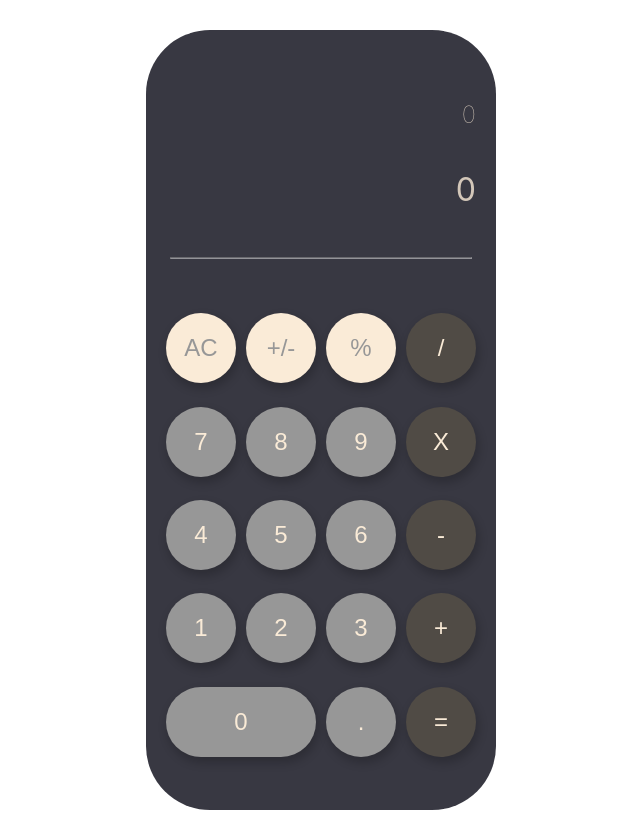
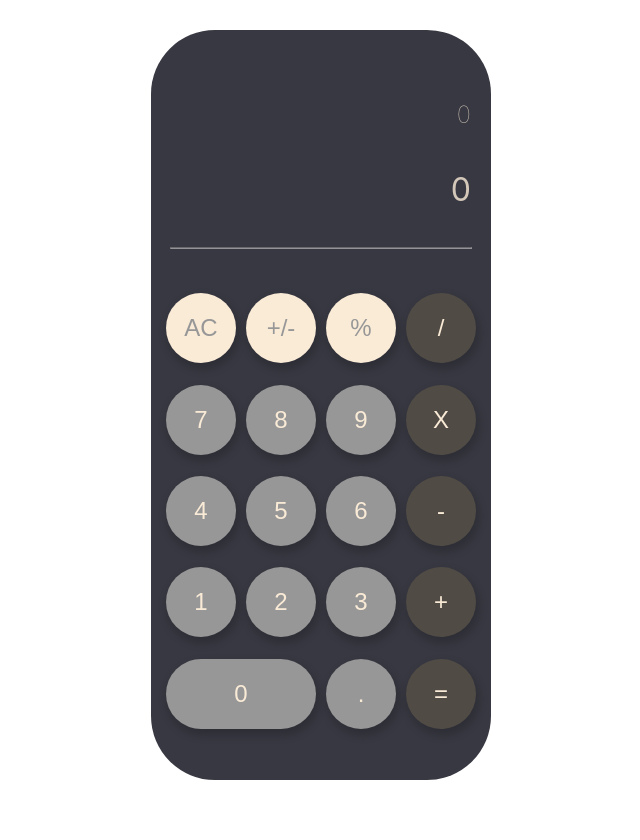
Before and after one commit to VitorMarquezz/Calculadora, a React (Create React App) app: page / in a window 1280 px wide. Shown: the whole page, without its empty margins (319-959 px from the left). After the commit the page ends 810 px from the top, so only its background shows below. Built offline with nearby package versions, Linux system fonts and the light colour scheme.

Commit message:
arrumei o tamanho

```diff
--- a/src/components/container/Container.module.css
+++ b/src/components/container/Container.module.css
@@ -1,7 +1,7 @@
 .container {
     background-color: rgb(56, 56, 66);
-    width: 350px;
-    height: 780px;
+    width: 340px;
+    height: 750px;
     opacity: 1;
     margin: 30px auto;
     display: flex;
```
